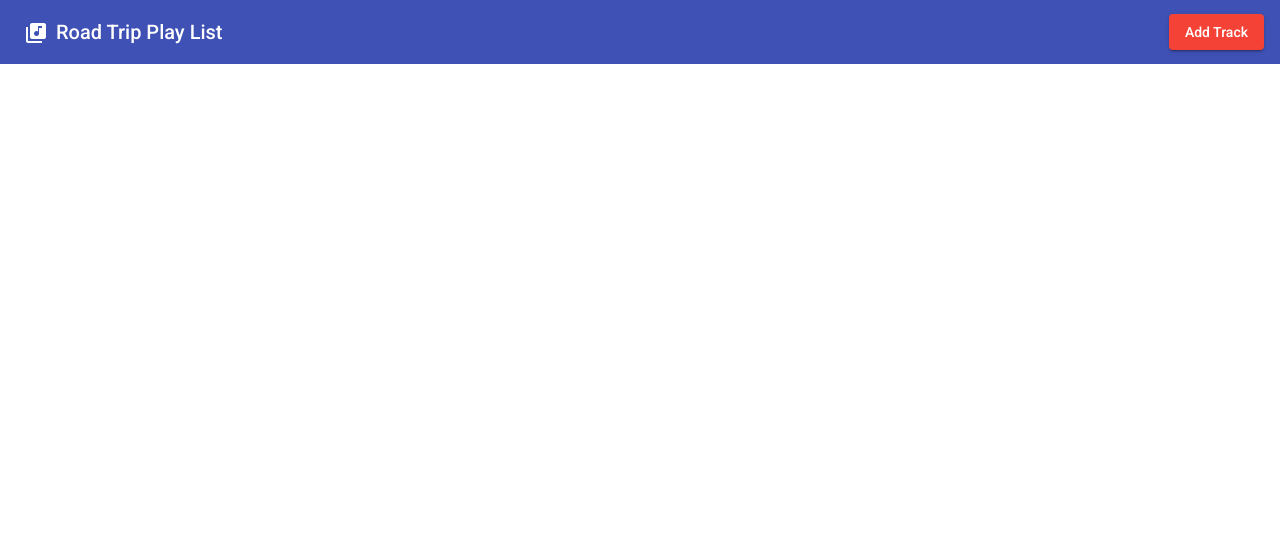
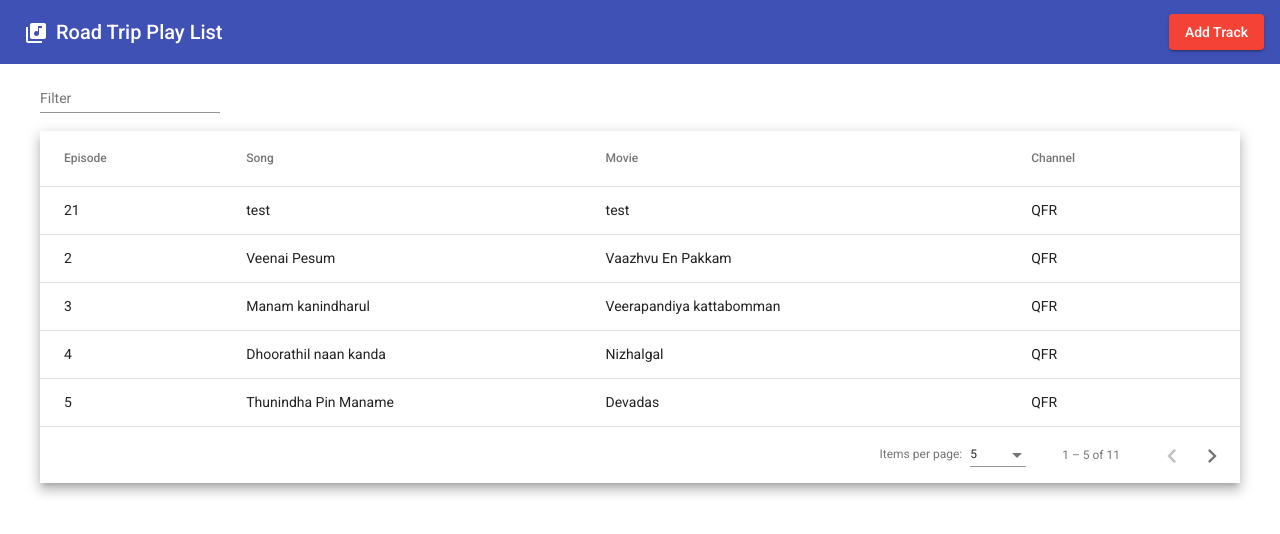
Before and after one commit to jaiberman/ng13RTPL, an Angular app: page / in a window 1280 px wide. Shown: the top 534 px of the page. Built offline with nearby package versions, Linux system fonts and the light colour scheme; data requests are answered from the project's data file.

Commit message:
added matTableModule

```diff
--- a/src/app/app.component.html
+++ b/src/app/app.component.html
@@ -6,3 +6,55 @@
   <span class="example-spacer"></span>
   <button mat-raised-button color="warn" (click)="openDialog()">Add Track</button>
 </mat-toolbar>
+
+<div class="container">
+  <div style="margin-top: 10px;">
+
+    <mat-form-field>
+      <mat-label>Filter</mat-label>
+      <input matInput (keyup)="applyFilter($event)" placeholder="Ex. Mia" #input>
+    </mat-form-field>
+
+    <div class="mat-elevation-z8">
+      <table mat-table [dataSource]="dataSource" matSort>
+
+        <!-- ID Column -->
+        <ng-container matColumnDef="episode_number">
+          <th mat-header-cell *matHeaderCellDef mat-sort-header> Episode </th>
+          <td mat-cell *matCellDef="let row"> {{row.episode_number}} </td>
+        </ng-container>
+
+        <!-- Progress Column -->
+        <ng-container matColumnDef="song">
+          <th mat-header-cell *matHeaderCellDef mat-sort-header> Song </th>
+          <td mat-cell *matCellDef="let row"> {{row.song}} </td>
+        </ng-container>
+
+        <!-- Name Column -->
+        <ng-container matColumnDef="movie">
+          <th mat-header-cell *matHeaderCellDef mat-sort-header> Movie </th>
+          <td mat-cell *matCellDef="let row"> {{row.movie}} </td>
+        </ng-container>
+
+        <!-- Fruit Column -->
+        <ng-container matColumnDef="channel_name">
+          <th mat-header-cell *matHeaderCellDef mat-sort-header> Channel </th>
+          <td mat-cell *matCellDef="let row"> {{row.channel_name}} </td>
+        </ng-container>
+
+        <tr mat-header-row *matHeaderRowDef="displayedColumns"></tr>
+        <tr mat-row *matRowDef="let row; columns: displayedColumns;"></tr>
+
+        <!-- Row shown when there is no matching data. -->
+        <tr class="mat-row" *matNoDataRow>
+          <td class="mat-cell" colspan="4">No data matching the filter "{{input.value}}"</td>
+        </tr>
+      </table>
+
+      <mat-paginator [pageSizeOptions]="[5, 10, 25, 100]" aria-label="Select page of users"></mat-paginator>
+    </div>
+
+
+
+  </div>
+</div>
--- a/src/app/app.component.scss
+++ b/src/app/app.component.scss
@@ -1,3 +1,18 @@
 .example-spacer {
     flex: 1 1 auto;
   }
+
+
+  table {
+    width: 100%;
+  }
+
+  .mat-mdc-form-field {
+    font-size: 14px;
+    width: 100%;
+  }
+
+ .container {
+  max-width: 1200px;
+  margin: 0 auto;
+ }
--- a/src/app/app.component.ts
+++ b/src/app/app.component.ts
@@ -1,7 +1,10 @@
-import { Component, OnInit } from '@angular/core';
+import { ApiService } from './services/api.service';
+import { Component, OnInit, ViewChild } from '@angular/core';
 import {MatDialog, MAT_DIALOG_DATA} from '@angular/material/dialog';
 import { DialogTrackComponent } from './dialog-track/dialog-track.component';
-import { ApiService } from './services/api.service';
+import {MatPaginator, MatPaginatorModule} from '@angular/material/paginator';
+import {MatSort, MatSortModule} from '@angular/material/sort';
+import {MatTableDataSource, MatTableModule} from '@angular/material/table';
 
 @Component({
   selector: 'app-root',
@@ -10,6 +13,12 @@
 })
 export class AppComponent implements OnInit{
   title = 'ng13RTPL';
+
+  displayedColumns: string[] = ['episode_number', 'song', 'movie', 'channel_name'];
+  dataSource!: MatTableDataSource<any>;
+
+  @ViewChild(MatPaginator) paginator!: MatPaginator;
+  @ViewChild(MatSort) sort!: MatSort;
 
   constructor(private dialog: MatDialog, private api: ApiService){
 
@@ -29,11 +38,23 @@
     this.api.getTrack()
     .subscribe({
       next: (res)=>{
-        console.log(res);
+        //console.log(res);
+        this.dataSource = new MatTableDataSource(res);
+        this.dataSource.paginator = this.paginator;
+        this.dataSource.sort = this.sort;
       },
       error:(err)=>{
         alert("Error while fetching data!");
       }
     })
   }
+
+  applyFilter(event: Event) {
+    const filterValue = (event.target as HTMLInputElement).value;
+    this.dataSource.filter = filterValue.trim().toLowerCase();
+
+    if (this.dataSource.paginator) {
+      this.dataSource.paginator.firstPage();
+    }
+  }
 }
```
Also changed, not shown: src/app/app.module.ts (+9 -1 lines), 1 other file (tests, documents, lock files or other folders).
